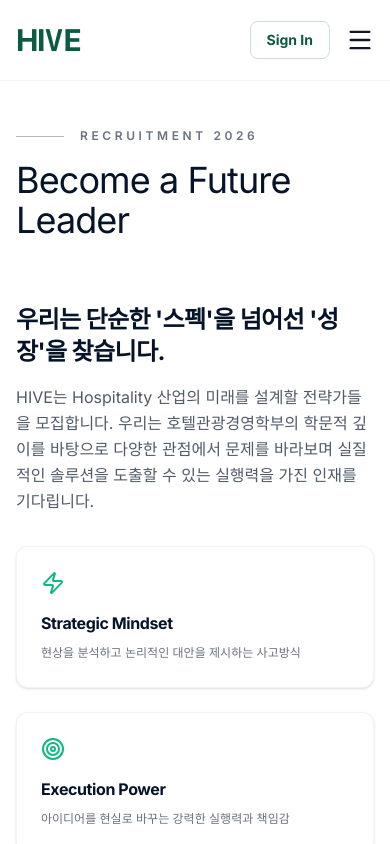
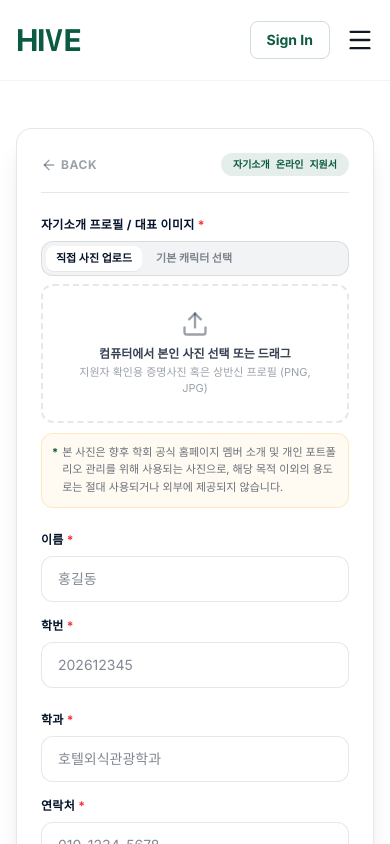
Before and after one commit to duhive/HIVE, a React (Vite) app: page /#/join in a window 390 px wide. Shown: the top 844 px of the page. Built offline with nearby package versions, Linux system fonts and the light colour scheme.

Commit message:
feat(join): reorder recruitment sections for mobile responsiveness
Adjust grid layout order and spacing on the Join page to improve mobile user experience and information flow.

```diff
--- a/src/pages/Join.tsx
+++ b/src/pages/Join.tsx
@@ -443,9 +443,9 @@ const Join = () => {
   return (
     <div className="pt-32 pb-24 bg-ivory min-h-screen">
       <div className="max-w-7xl mx-auto px-4 sm:px-6 lg:px-8">
-        <div className="grid grid-cols-1 lg:grid-cols-2 gap-16">
+        <div className="grid grid-cols-1 lg:grid-cols-2 gap-12 lg:gap-16">
           {/* Left: Copy recruitment info */}
-          <div>
+          <div className="order-2 lg:order-1">
             <SectionHeader title="Become a Future Leader" subtitle="Recruitment 2026" />
 
             <div className="prose prose-navy max-w-none mb-12">
@@ -491,7 +491,7 @@ const Join = () => {
           </div>
 
           {/* Right: Toggle between Application Form Workroom & FAQ Panel */}
-          <div className="space-y-12">
+          <div className="order-1 lg:order-2 space-y-12">
             <AnimatePresence mode="wait">
               {!isApplying ? (
                 // Step 0: Recruitment Intro Card
```
